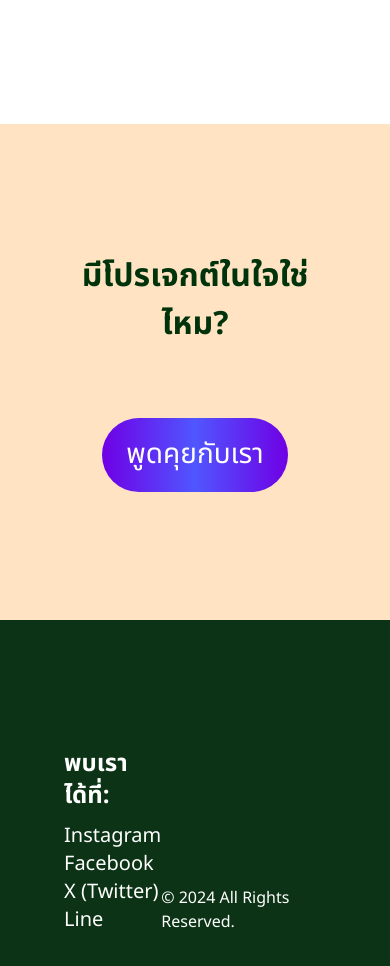
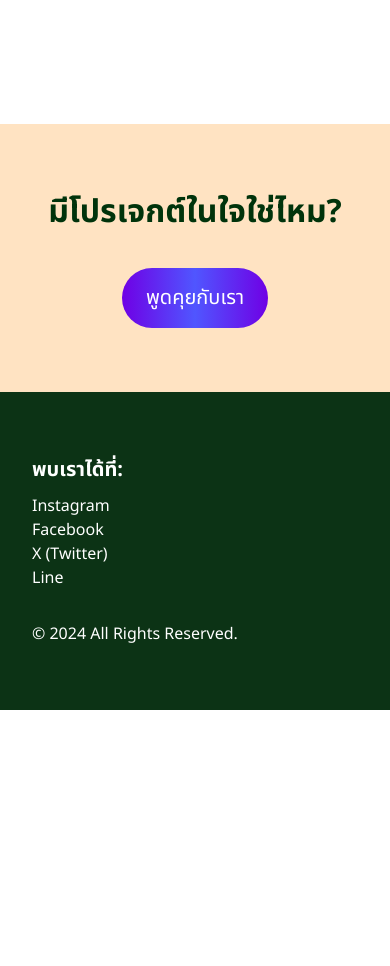
Before and after one commit to attanomad/shiwawan, a Next.js app: page / in a window 390 px wide. Shown: the part 8980-9946 px from the top of the page. After the commit the page ends 9690 px from the top, so only its background shows below. Built offline with nearby package versions, Linux system fonts and the light colour scheme.

Commit message:
feat: responsive footer

```diff
--- a/components/footer/Footer.tsx
+++ b/components/footer/Footer.tsx
@@ -12,10 +12,10 @@ const content = {
 };
 export default function Footer() {
   return (
-    <footer className="flex justify-between items-end px-16 py-32 bg-accent-five text-white">
+    <footer className="flex flex-col gap-8 md:flex-row justify-between items-start md:items-end px-8 xl:px-16 py-16 xl:py-32 bg-accent-five text-white">
       <div>
-        <p className="font-bold text-2xl">{content.social.title}:</p>
-        <ul className="text-xl mt-[10px]">
+        <p className="font-bold text-xl xl:text-2xl">{content.social.title}:</p>
+        <ul className="text-base xl:text-xl mt-[10px]">
           {content.social.socialList.map((s) => (
             <li key={s.id}>
               <a href={s.url}>{s.title}</a>
--- a/components/section-cta/SectionCta.tsx
+++ b/components/section-cta/SectionCta.tsx
@@ -7,10 +7,10 @@ const content = {
 
 export default function SectionCta() {
   return (
-    <section className="px-16 py-32 gap-16 bg-accent-six">
+    <section className="flex flex-col px-8 xl:px-16 py-16 xl:py-32 gap-8 xl:gap-16 bg-accent-six">
       <SectionTitle>{content.title}</SectionTitle>
-      <div className="flex flex-col justify-center items-center text-[1.75rem] gap-[37px]">
-        <button className="mt-[70px] text-white px-6 py-4 bg-gradient-to-r from-accent-one via-accent-two to-accent-one rounded-[4rem]">
+      <div className="flex flex-col justify-center items-center text-xl xl:text-[1.75rem] gap-2 md:gap-4 xl:gap-[37px]">
+        <button className="text-white px-6 py-4 bg-gradient-to-r from-accent-one via-accent-two to-accent-one rounded-[4rem]">
           {content.cta}
         </button>
       </div>
```
